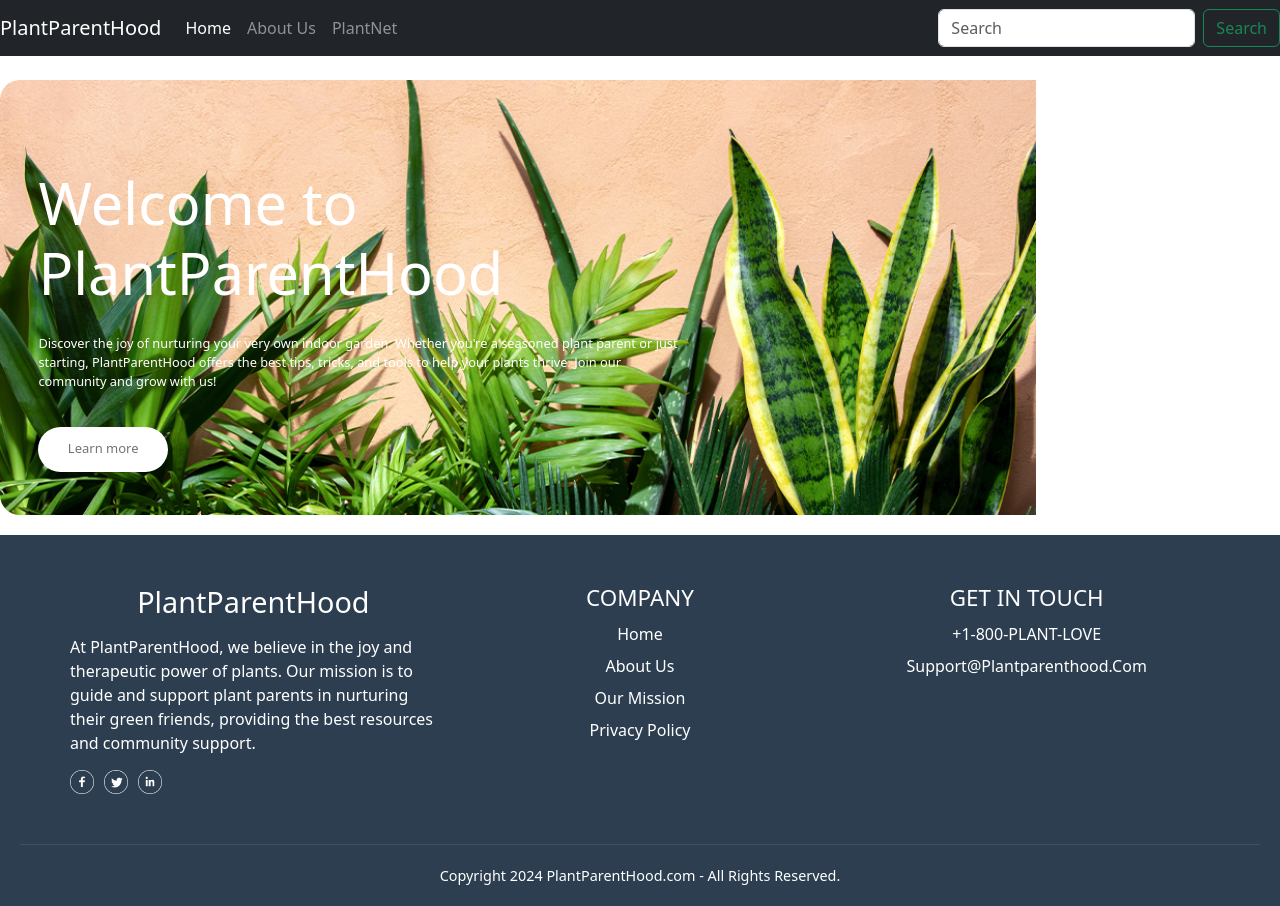
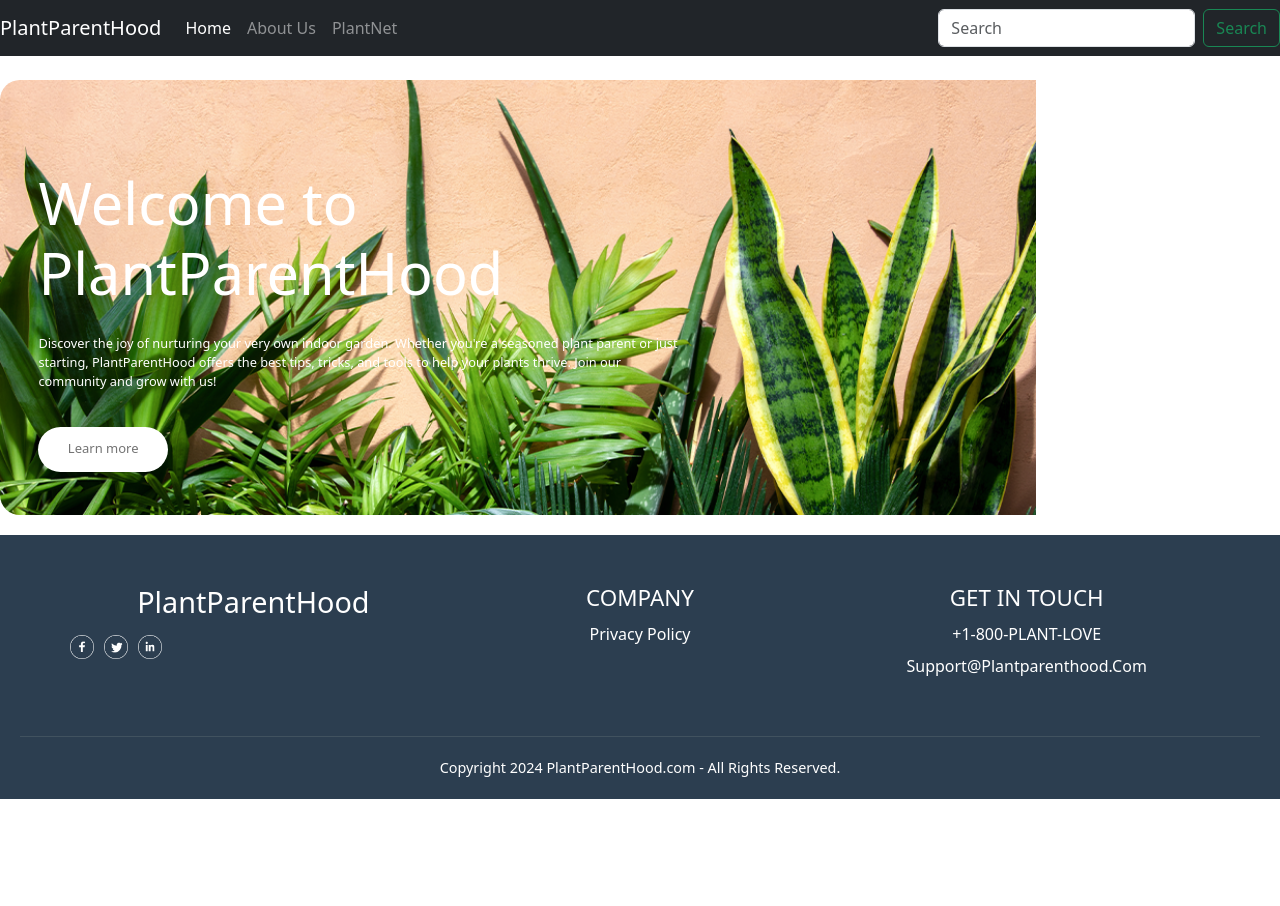
Before and after one commit to karapk/PlantParenthood, a Next.js app in the folder starter-template/: page / in a window 1280 px wide. After the commit the page ends 800 px from the top, so only its background shows below. Built offline with nearby package versions, Linux system fonts and the light colour scheme.

Commit message:
footer update

```diff
--- a/starter-template/src/components/Footer.js
+++ b/starter-template/src/components/Footer.js
@@ -11,7 +11,7 @@ function Footer() {
                         <h2>PlantParentHood</h2>
                     </div>
                     <div className="footer-social-des">
-                        <p>At PlantParentHood, we believe in the joy and therapeutic power of plants. Our mission is to guide and support plant parents in nurturing their green friends, providing the best resources and community support.</p>
+                        {/* <p>At PlantParentHood, we believe in the joy and therapeutic power of plants. Our mission is to guide and support plant parents in nurturing their green friends, providing the best resources and community support.</p> */}
                         <div className="footer-social-icons">
                             <Image src={assets.facebook_icon} alt="Facebook" width={24} height={24} />
                             <Image src={assets.twitter_icon} alt="Twitter" width={24} height={24} />
@@ -22,9 +22,9 @@ function Footer() {
                 <div className="footer-content-center">
                     <h2>COMPANY</h2>
                     <ul>
-                        <li>Home</li>
+                        {/* <li>Home</li>
                         <li>About Us</li>
-                        <li>Our Mission</li>
+                        <li>Our Mission</li> */}
                         <li>Privacy Policy</li>
                     </ul>
                 </div>
--- a/starter-template/src/components/Header.js
+++ b/starter-template/src/components/Header.js
@@ -1,5 +1,3 @@
-// components/Header.js
-
 import React from 'react';
 
 const Header = () => {
--- a/starter-template/src/components/Layout.js
+++ b/starter-template/src/components/Layout.js
@@ -1,3 +1,4 @@
+import Footer from "./Footer";
 import Navbar from "./Navbar";
 
 const Layout = ({ children }) => {
@@ -5,6 +6,7 @@ const Layout = ({ children }) => {
     <div>
       <Navbar />
       <main>{children}</main>
+      <Footer />
     </div>
   );
 };
--- a/starter-template/src/pages/index.js
+++ b/starter-template/src/pages/index.js
@@ -4,8 +4,8 @@ import Footer from "@/components/Footer";
 export default function Home() {
   return (
       <div className="page-container">
+
           <Header/>
-          <Footer/>
 
       </div>
   );
--- a/starter-template/src/styles/globals.css
+++ b/starter-template/src/styles/globals.css
@@ -124,6 +124,7 @@ body {
   position: relative;
   bottom: 0;
   margin-top: 20px; /* Add margin-top to create space between footer and component above */
+  margin-bottom: 0%;
 }
 
 .footer-content {
```
